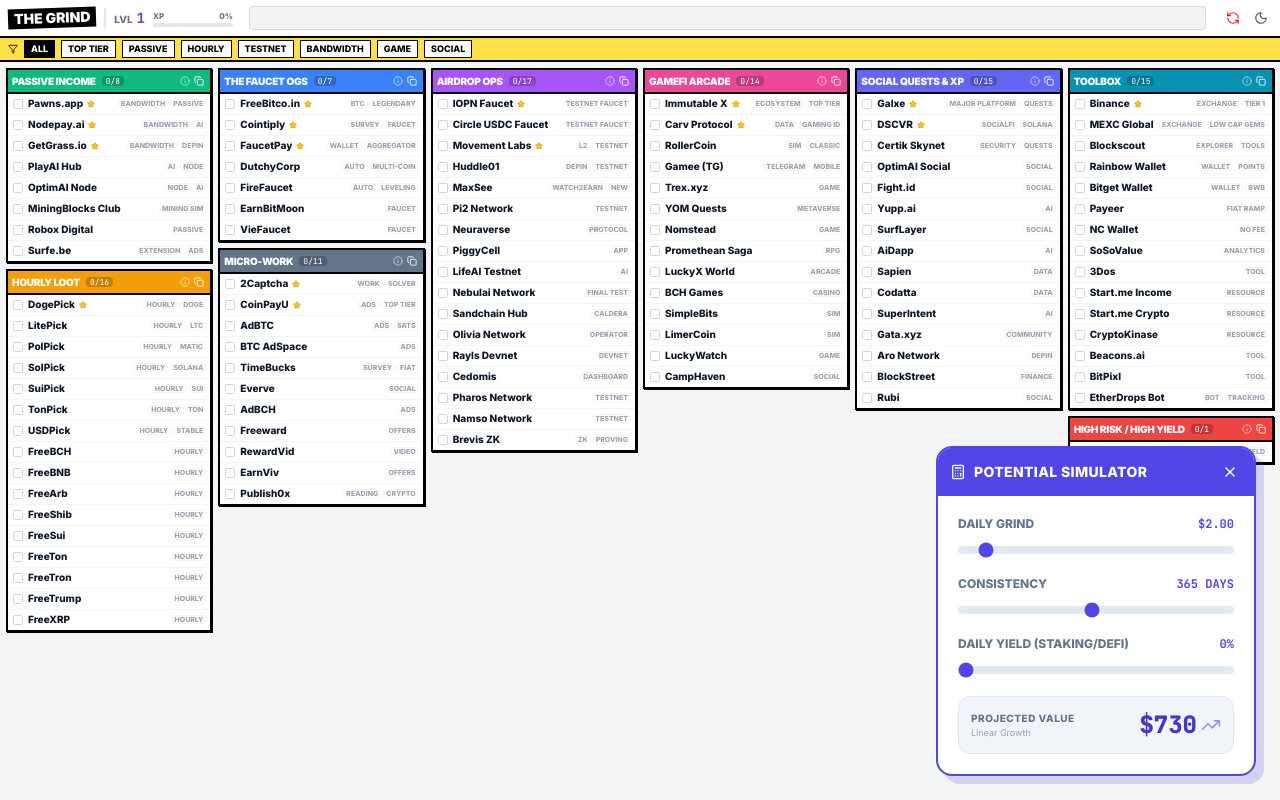
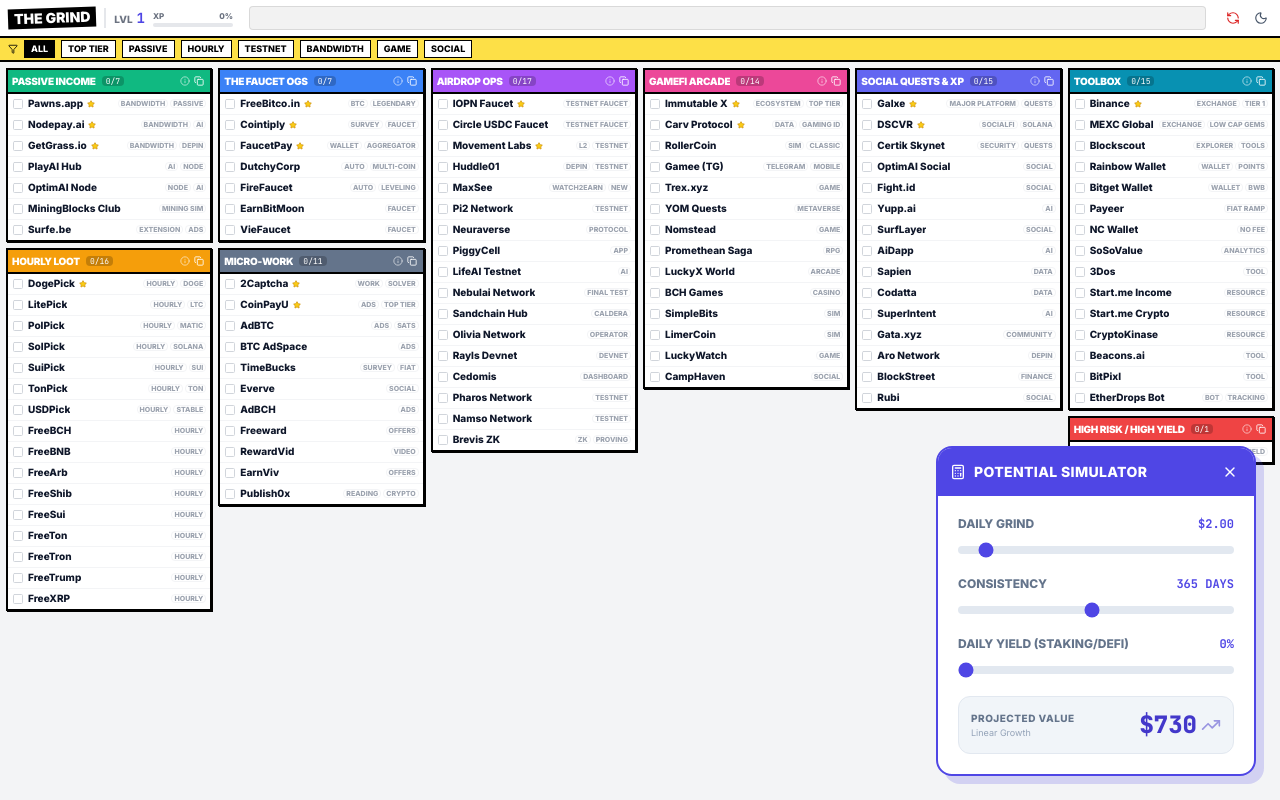
Before and after one commit to source347/compact-linkbox-generated-by-ai-studio, a React (Vite) app: page / in a window 1280 px wide. Built offline with nearby package versions, Linux system fonts and the light colour scheme.

Commit message:
Update constants.ts

```diff
--- a/constants.ts
+++ b/constants.ts
@@ -8,7 +8,6 @@ export const ALL_LINKS: LinkItem[] = [
   { id: '44', url: 'https://hub.playai.network/?ref=dashboard', title: 'PlayAI Hub', category: LinkCategory.PASSIVE_NODES, tags: ['AI', 'Node'] },
   { id: '47', url: 'https://node.optimai.network/register?ref=0EB0B06E', title: 'OptimAI Node', category: LinkCategory.PASSIVE_NODES, tags: ['Node', 'AI'] },
   { id: '48', url: 'https://miningblocks.club/?Referral=35696', title: 'MiningBlocks Club', category: LinkCategory.PASSIVE_NODES, tags: ['Mining Sim'] },
-  { id: '104', url: 'https://robox.digital/i/2160702', title: 'Robox Digital', category: LinkCategory.PASSIVE_NODES, tags: ['Passive'] },
   { id: '41', url: 'https://surfe.be/ext/178882', title: 'Surfe.be', category: LinkCategory.PASSIVE_NODES, tags: ['Extension', 'Ads'] },
 
   // --- OG FAUCETS (Reliable Drip) ---
```
